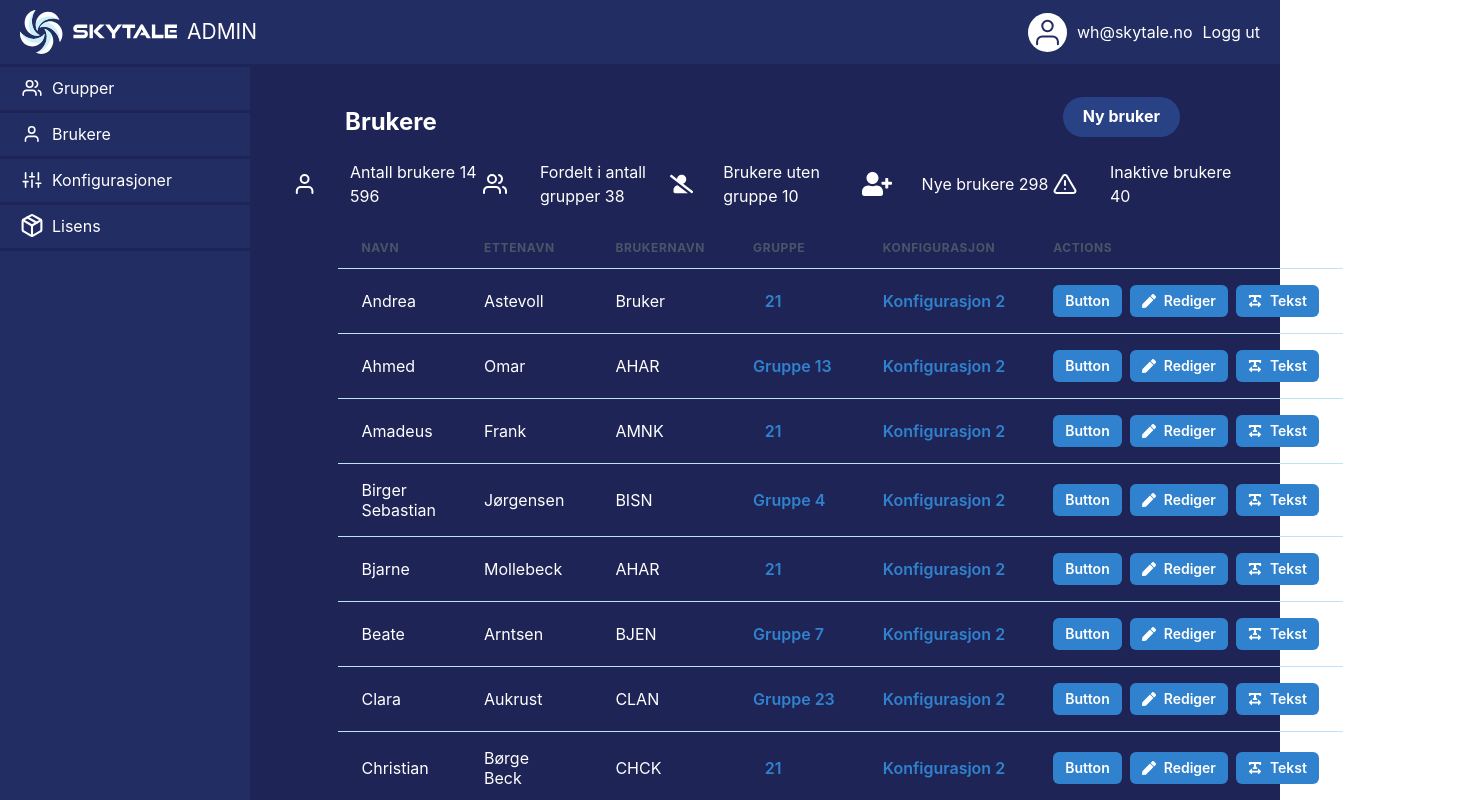
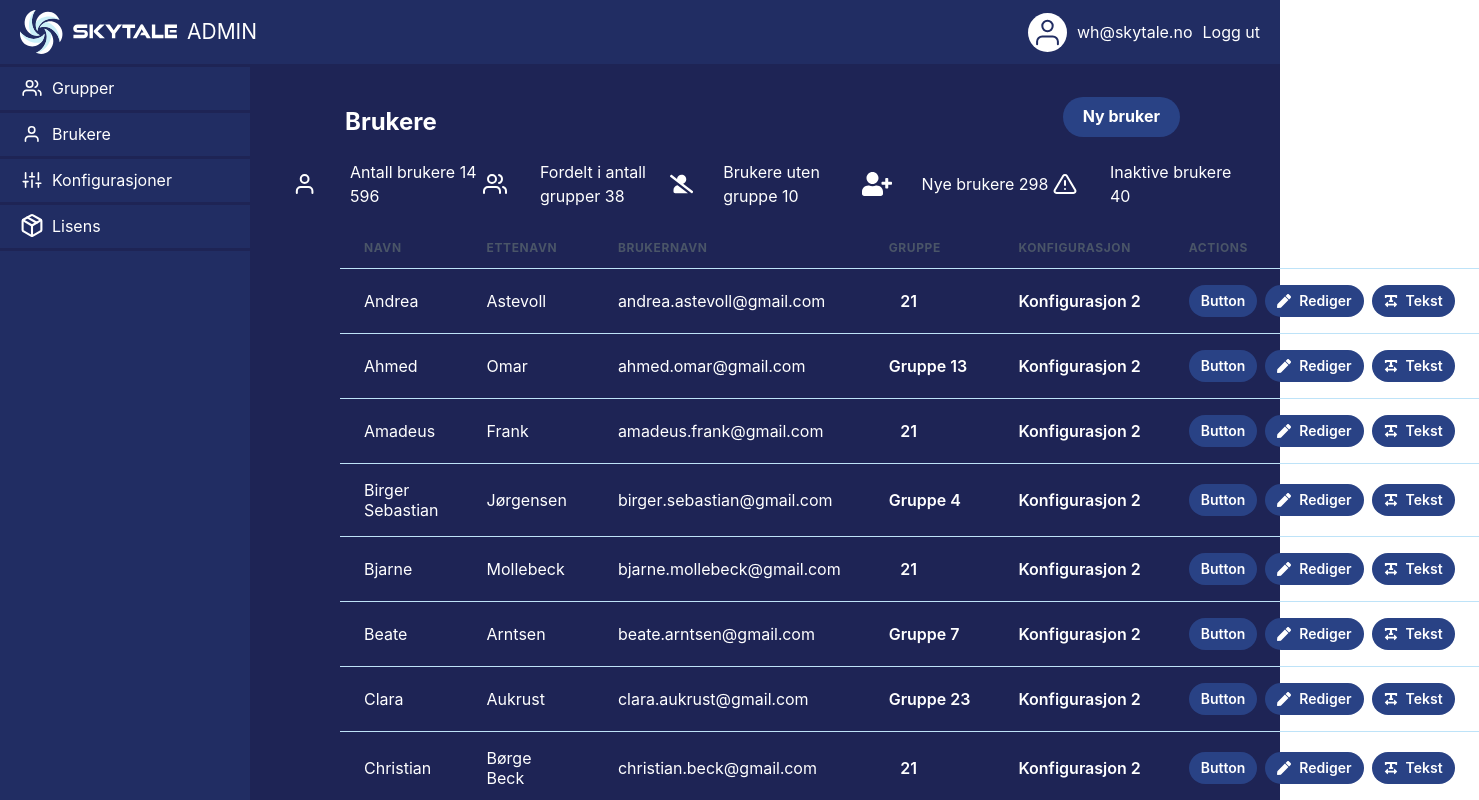
Before and after one commit to JanWilliamHaug/ReactSkytaleAdmin, a React (Vite) app in the folder my-app/: page /users in a window 1280 px wide. Shown: the top 800 px of the page, 1479 px wide, since content can reach past the window. Built offline with nearby package versions, Linux system fonts and the light colour scheme.

Commit message:
Tweaked the table and seperated some files

```diff
--- a/my-app/src/index.tsx
+++ b/my-app/src/index.tsx
@@ -3,6 +3,7 @@ import { ChakraProvider } from '@chakra-ui/react';
 import { createRoot } from 'react-dom/client';
 import { BrowserRouter } from 'react-router-dom';
 import './global.css';
+import theme from './theme';
 
 import App from '@/App';
 import '@/assets/scss/style.scss';
--- /dev/null
+++ b/my-app/src/pages/Users/Data/userData.ts
@@ -0,0 +1,17 @@
+// src/pages/Users/Data/userData.ts
+export const users = [
+  { firstName: 'Andrea', lastName: 'Astevoll', username: 'andrea.astevoll@gmail.com', group: '21', config: 'Konfigurasjon 2' },
+  { firstName: 'Ahmed', lastName: 'Omar', username: 'ahmed.omar@gmail.com', group: 'Gruppe 13', config: 'Konfigurasjon 2' },
+  { firstName: 'Amadeus', lastName: 'Frank', username: 'amadeus.frank@gmail.com', group: '21', config: 'Konfigurasjon 2' },
+  { firstName: 'Birger Sebastian', lastName: 'Jørgensen', username: 'birger.sebastian@gmail.com', group: 'Gruppe 4', config: 'Konfigurasjon 2' },
+  { firstName: 'Bjarne', lastName: 'Mollebeck', username: 'bjarne.mollebeck@gmail.com', group: '21', config: 'Konfigurasjon 2' },
+  { firstName: 'Beate', lastName: 'Arntsen', username: 'beate.arntsen@gmail.com', group: 'Gruppe 7', config: 'Konfigurasjon 2' },
+  { firstName: 'Clara', lastName: 'Aukrust', username: 'clara.aukrust@gmail.com', group: 'Gruppe 23', config: 'Konfigurasjon 2' },
+  { firstName: 'Christian', lastName: 'Børge Beck', username: 'christian.beck@gmail.com', group: '21', config: 'Konfigurasjon 2' },
+  { firstName: 'Daniel', lastName: 'Jørgensen', username: 'daniel.jorgensen@gmail.com', group: 'Gruppe 3', config: 'Konfigurasjon 2' },
+  { firstName: 'Ingvil', lastName: 'Arntsen', username: 'ingvil.arntsen@gmail.com', group: 'Gruppe 2', config: 'Konfigurasjon 2' },
+  { firstName: 'Jenny', lastName: 'Aste Hansenvoll', username: 'jenny.hansenvoll@gmail.com', group: 'Gruppe 8', config: 'Konfigurasjon 2' },
+  { firstName: 'Knut', lastName: 'Steinberg', username: 'knut.steinberg@gmail.com', group: 'Gruppe 2', config: 'Konfigurasjon 2' },
+  { firstName: 'Solveig', lastName: 'Villeback', username: 'solveig.villeback@gmail.com', group: 'Gruppe 1', config: 'Konfigurasjon 2' },
+  { firstName: 'Øystein', lastName: 'Kvinge Jensen', username: 'oystein.jensen@gmail.com', group: 'Gruppe 7', config: 'Konfigurasjon 2' },
+];
--- a/my-app/src/pages/Users/SampleTable.tsx
+++ /dev/null
@@ -1,74 +0,0 @@
-// SampleTable.tsx
-import React from 'react';
-import { Box, Table, Thead, Tbody, Tr, Th, Td, Button, Icon, Flex } from '@chakra-ui/react';
-import { FaPen, FaTextWidth } from 'react-icons/fa';
-
-const SampleTable: React.FC = () => {
-  const users = [
-    { firstName: 'Andrea', lastName: 'Astevoll', username: 'Bruker', group: '21', config: 'Konfigurasjon 2' },
-    { firstName: 'Ahmed', lastName: 'Omar', username: 'AHAR', group: 'Gruppe 13', config: 'Konfigurasjon 2' },
-    { firstName: 'Amadeus', lastName: 'Frank', username: 'AMNK', group: '21', config: 'Konfigurasjon 2' },
-    { firstName: 'Birger Sebastian', lastName: 'Jørgensen', username: 'BISN', group: 'Gruppe 4', config: 'Konfigurasjon 2' },
-    { firstName: 'Bjarne', lastName: 'Mollebeck', username: 'AHAR', group: '21', config: 'Konfigurasjon 2' },
-    { firstName: 'Beate', lastName: 'Arntsen', username: 'BJEN', group: 'Gruppe 7', config: 'Konfigurasjon 2' },
-    { firstName: 'Clara', lastName: 'Aukrust', username: 'CLAN', group: 'Gruppe 23', config: 'Konfigurasjon 2' },
-    { firstName: 'Christian', lastName: 'Børge Beck', username: 'CHCK', group: '21', config: 'Konfigurasjon 2' },
-    { firstName: 'Daniel', lastName: 'Jørgensen', username: 'DAEN', group: 'Gruppe 3', config: 'Konfigurasjon 2' },
-    { firstName: 'Ingvil', lastName: 'Arntsen', username: 'INEN', group: 'Gruppe 2', config: 'Konfigurasjon 2' },
-    { firstName: 'Jenny', lastName: 'Aste Hansenvoll', username: 'JELL', group: 'Gruppe 8', config: 'Konfigurasjon 2' },
-    { firstName: 'Knut', lastName: 'Steinberg', username: 'KNRG', group: 'Gruppe 2', config: 'Konfigurasjon 2' },
-    { firstName: 'Solveig', lastName: 'Villeback', username: 'SOCK', group: 'Gruppe 1', config: 'Konfigurasjon 2' },
-    { firstName: 'Øystein', lastName: 'Kvinge Jensen', username: 'ØYEN', group: 'Gruppe 7', config: 'Konfigurasjon 2' },
-  ];
-
-  return (
-    <Box width="90%" mx="auto" mt="20px">
-      <Table variant="simple" colorScheme="blue">
-        <Thead>
-          <Tr>
-            <Th>Navn</Th>
-            <Th>Ettenavn</Th>
-            <Th>Brukernavn</Th>
-            <Th>Gruppe</Th>
-            <Th>Konfigurasjon</Th>
-            <Th>Actions</Th>
-          </Tr>
-        </Thead>
-        <Tbody>
-          {users.map((user, index) => (
-            <Tr key={index}>
-              <Td>{user.firstName}</Td>
-              <Td>{user.lastName}</Td>
-              <Td>{user.username}</Td>
-              <Td>
-                <Button variant="link" colorScheme="blue">
-                  {user.group}
-                </Button>
-              </Td>
-              <Td>
-                <Button variant="link" colorScheme="blue">
-                  {user.config}
-                </Button>
-              </Td>
-              <Td>
-                <Flex>
-                  <Button size="sm" colorScheme="blue" mr="2">
-                    Button
-                  </Button>
-                  <Button size="sm" colorScheme="blue" mr="2" leftIcon={<Icon as={FaPen} />}>
-                    Rediger
-                  </Button>
-                  <Button size="sm" colorScheme="blue" leftIcon={<Icon as={FaTextWidth} />}>
-                    Tekst
-                  </Button>
-                </Flex>
-              </Td>
-            </Tr>
-          ))}
-        </Tbody>
-      </Table>
-    </Box>
-  );
-};
-
-export default SampleTable;
--- a/my-app/src/pages/Users/Users.tsx
+++ b/my-app/src/pages/Users/Users.tsx
@@ -4,7 +4,7 @@ import userIcon from '@/assets/scss/images/user.svg';
 import groupIcon from '@/assets/scss/images/Group.svg';
 import varselIcon from '@/assets/scss/images/Varsel.svg';
 import { FaUserSlash, FaUserPlus } from 'react-icons/fa';
-import SampleTable from '@/pages/Users/SampleTable'; // Ensure the import path is correct
+import SampleTable from '@/pages/Users/UsersTable/SampleTable'; // Ensure the import path is correct
 import './Users.css';
 
 const Users: React.FC = () => {
--- /dev/null
+++ b/my-app/src/pages/Users/UsersTable/SampleTable.css
@@ -0,0 +1,10 @@
+.table-container {
+  width: 90%;
+  margin: 20px auto 0 50px;
+}
+
+.table-buttons {
+  background-color: #294285 !important;
+  color: white !important;
+  border-radius: 20px !important;
+}
--- /dev/null
+++ b/my-app/src/pages/Users/UsersTable/SampleTable.tsx
@@ -0,0 +1,59 @@
+// src/pages/Users/UsersTable/SampleTable.tsx
+import React from 'react';
+import { Box, Table, Thead, Tbody, Tr, Th, Td, Button, Icon, Flex } from '@chakra-ui/react';
+import { FaPen, FaTextWidth } from 'react-icons/fa';
+import { users } from '../Data/userData';
+import './SampleTable.css';
+
+const SampleTable: React.FC = () => {
+  return (
+    <Box className="table-container">
+      <Table variant="simple" colorScheme="blue">
+        <Thead>
+          <Tr>
+            <Th>Navn</Th>
+            <Th>Ettenavn</Th>
+            <Th>Brukernavn</Th>
+            <Th>Gruppe</Th>
+            <Th>Konfigurasjon</Th>
+            <Th>Actions</Th>
+          </Tr>
+        </Thead>
+        <Tbody>
+          {users.map((user, index) => (
+            <Tr key={index}>
+              <Td>{user.firstName}</Td>
+              <Td>{user.lastName}</Td>
+              <Td>{user.username}</Td>
+              <Td>
+                <Button variant="link" colorScheme="white">
+                  {user.group}
+                </Button>
+              </Td>
+              <Td>
+                <Button variant="link" colorScheme="white">
+                  {user.config}
+                </Button>
+              </Td>
+              <Td>
+                <Flex>
+                  <Button size="sm" className="table-buttons" mr="2">
+                    Button
+                  </Button>
+                  <Button size="sm" className="table-buttons" mr="2" leftIcon={<Icon as={FaPen} />}>
+                    Rediger
+                  </Button>
+                  <Button size="sm" className="table-buttons" leftIcon={<Icon as={FaTextWidth} />}>
+                    Tekst
+                  </Button>
+                </Flex>
+              </Td>
+            </Tr>
+          ))}
+        </Tbody>
+      </Table>
+    </Box>
+  );
+};
+
+export default SampleTable;
--- a/my-app/src/pages/layout/index.tsx
+++ b/my-app/src/pages/layout/index.tsx
@@ -1,3 +1,4 @@
+// src/layout/index.tsx
 import React from 'react';
 import { Outlet } from 'react-router-dom';
 import { Box, Flex } from '@chakra-ui/react';
@@ -6,7 +7,7 @@ import Header from '@/pages/shared/Header';
 
 const Layout: React.FC = () => {
   return (
-    <Flex direction="column" height="120vh" width="100vw">
+    <Flex direction="column" minHeight="100vh" width="100vw">
       <Header />
       <Flex flex="1">
         <Sidebar />
--- a/my-app/src/pages/shared/Sidebar.css
+++ b/my-app/src/pages/shared/Sidebar.css
@@ -3,8 +3,11 @@
   width: 250px;
   background-color: var(--Ocean-3, #212D63);
   color: white;
-    height: 100vh;
+  min-height: 100vh; /* Ensure it covers the full height */
+  display: flex;
+  flex-direction: column;
 }
+
 
 .sidebar-icon {
   margin-right: 10px;
--- a/my-app/src/routes/index.tsx
+++ b/my-app/src/routes/index.tsx
@@ -6,7 +6,7 @@ import Users from '@/pages/Users/Users';
 import Groups from '@/pages/Groups/Groups';
 import Configurations from '@/pages/Configurations/Configurations';
 import Licenses from '@/pages/Licenses/Licenses';
-import SampleTable from '@/pages/Users/SampleTable'; // Import SampleTable component
+import SampleTable from '@/pages/Users/UsersTable/SampleTable'; // Import SampleTable component
 import NotFound from '@/pages/NotFound';
 
 const routes = [
--- a/my-app/src/theme.ts
+++ b/my-app/src/theme.ts
@@ -1,3 +1,4 @@
+// src/theme.ts
 import { extendTheme } from '@chakra-ui/react';
 
 const theme = extendTheme({
@@ -5,6 +6,7 @@ const theme = extendTheme({
     ocean: {
       3: '#212D63',
       4: '#294285',
+      400: '#294285', // Add this line to define a usable shade
     },
     white: '#FFFFFF',
     customLightBlue: '#CAF0F8',
```
Also changed, not shown: my-app/src/pages/shared/Sidebar.module.css (indentation only). Lines whose indentation alone changed are shown as unchanged.
